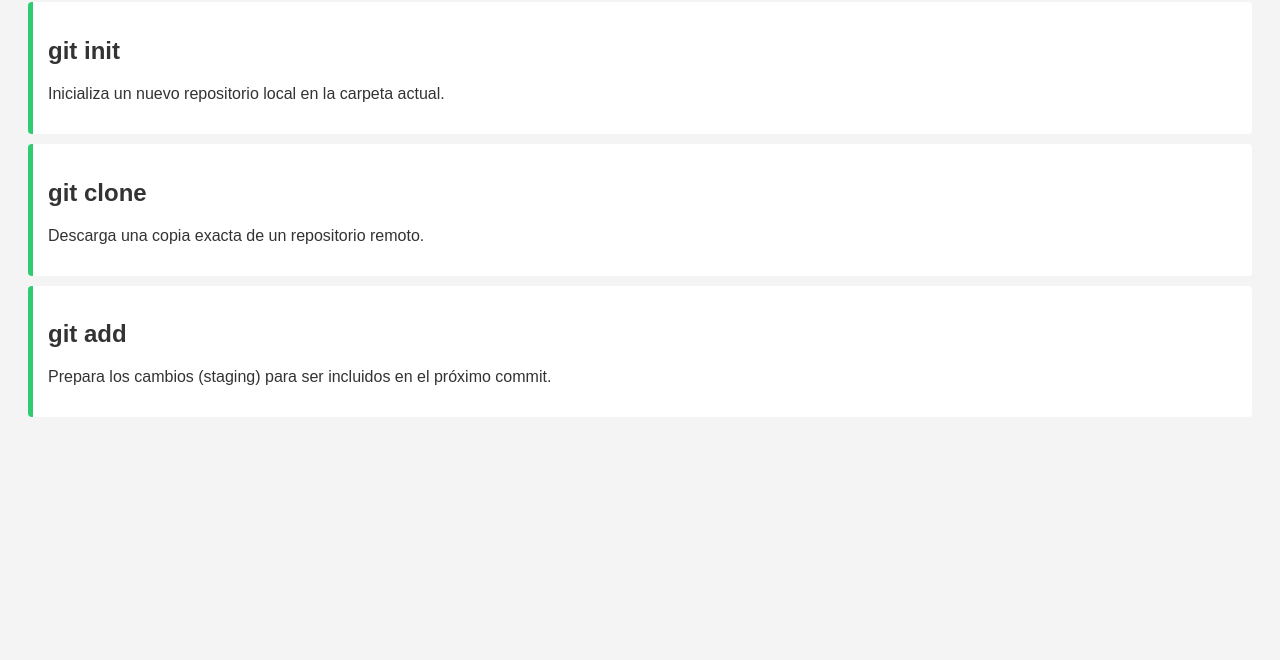
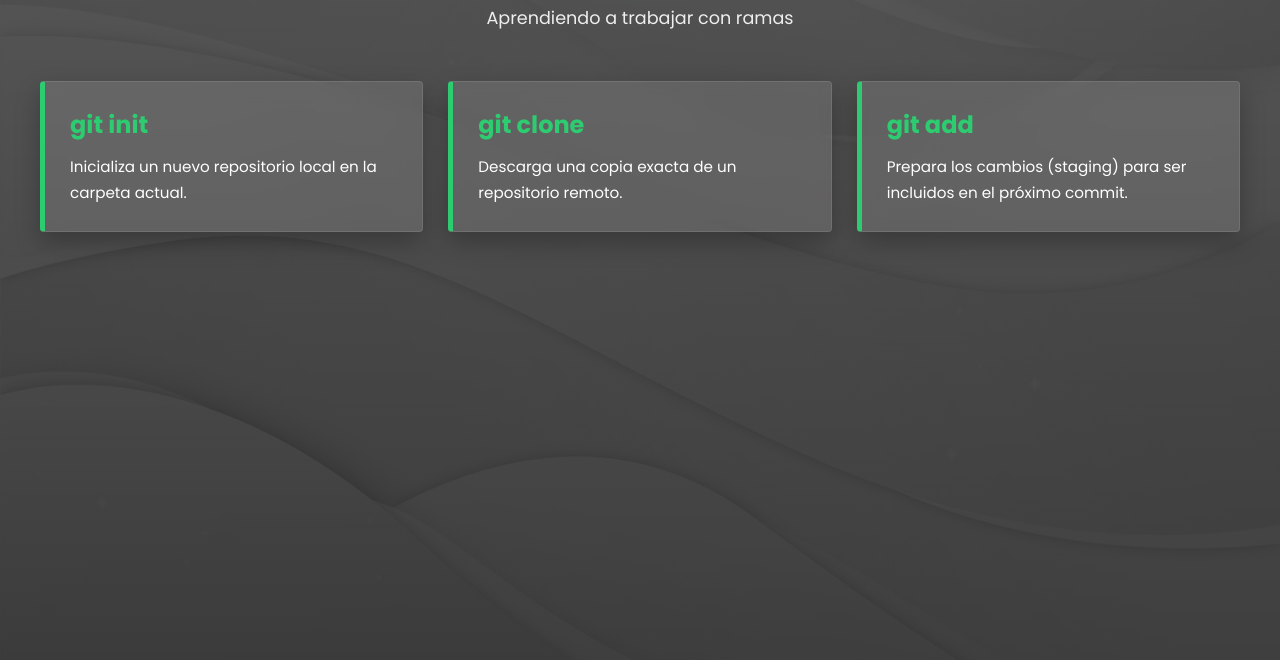
Before and after one commit to danilui28/ramas, a plain HTML site: page index.html in a window 1280 px wide. Shown: the part 140-800 px from the top of the page. Drawn offline with Linux system fonts and the light colour scheme.

Commit message:
cambio de estilo

```diff
--- a/style.css
+++ b/style.css
@@ -1,3 +1,99 @@
-body { font-family: sans-serif; background-color: #f4f4f4; color: #333; padding: 20px; }
-.comando { background: white; padding: 15px; margin-bottom: 10px; border-left: 5px solid #2ecc71; border-radius: 4px; }
-h1 { color: #2c3e50; }
+@import url('https://fonts.googleapis.com/css2?family=Poppins:wght@300;400;500;600;700&display=swap');
+
+*{
+    margin: 0;
+    padding: 0;
+    box-sizing: border-box;
+}
+
+:root{
+    --color-primary: #132A44;
+    --color-secondary: #22A38A;
+    --color-card: rgba(255,255,255,0.12);
+    --color-text: #ffffff;
+}
+
+body {
+    font-family: 'Poppins', sans-serif;
+    min-height: 100vh;
+
+    background:
+    linear-gradient(rgba(0,0,0,0.65), rgba(0,0,0,0.75)),
+    url('fondo.jpg');
+
+    background-size: cover;
+    background-position: center;
+    background-attachment: fixed;
+
+    color: var(--color-text);
+    padding: 40px 20px;
+    text-align: center;
+}
+
+header{
+    margin-bottom: 50px;
+}
+
+h1 {
+    font-size: clamp(2rem, 5vw, 4rem);
+    margin-bottom: 10px;
+}
+
+header p{
+    font-size: 1.1rem;
+    opacity: 0.9;
+}
+
+#contenedor {
+    width: 100%;
+    max-width: 1200px;
+    margin: 0 auto;
+
+    display: grid;
+    grid-template-columns: repeat(auto-fit, minmax(260px, 1fr));
+    gap: 25px;
+}
+
+.comando {
+    background: var(--color-card);
+    backdrop-filter: blur(10px);
+
+    padding: 25px;
+
+    border: 1px solid rgba(255,255,255,0.1);
+
+    text-align: left;
+
+    box-shadow: 0 10px 25px rgba(0,0,0,0.25);
+
+    transition: 0.3s ease;
+    border-left: 5px solid #2ecc71;
+    border-radius: 4px;
+}
+
+.comando:hover{
+    transform: translateY(-8px);
+    box-shadow: 0 15px 35px rgba(0,0,0,0.35);
+}
+
+.comando h2{
+    margin-bottom: 12px;
+    color: #2ecc71;
+    font-size: 1.5rem;
+}
+
+.comando p{
+    line-height: 1.7;
+    font-size: 0.95rem;
+}
+
+@media screen and (max-width: 768px){
+
+    body{
+        padding: 30px 15px;
+    }
+
+    #contenedor{
+        grid-template-columns: 1fr;
+    }
+}
```
Also changed, not shown: fondo.jpg (added).
